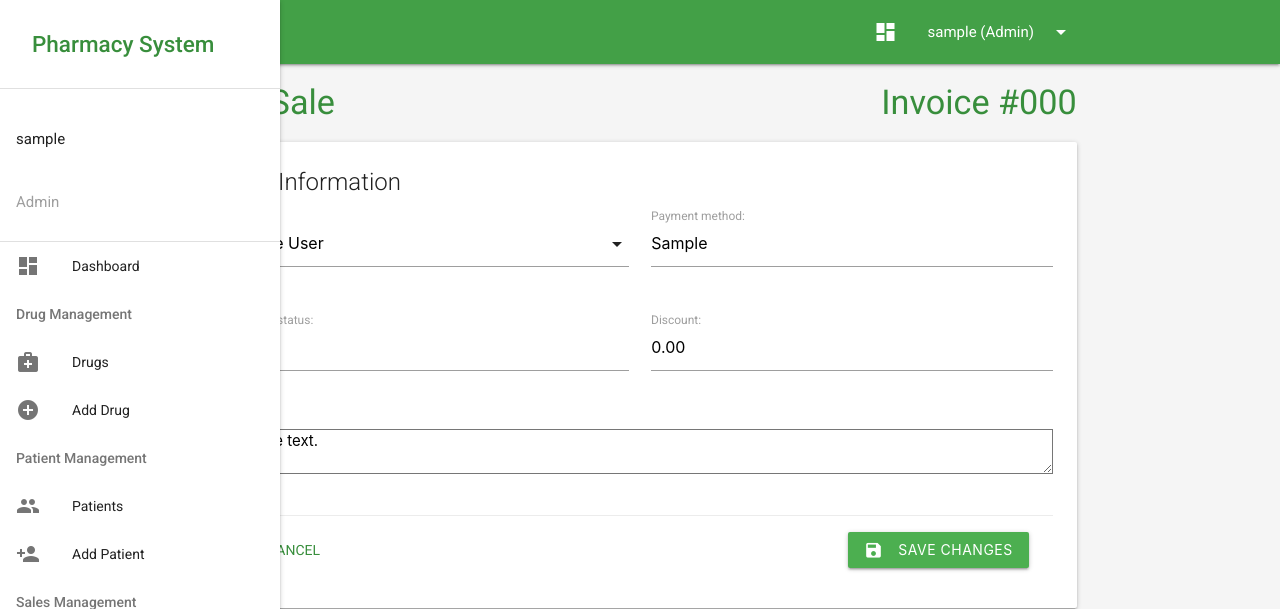
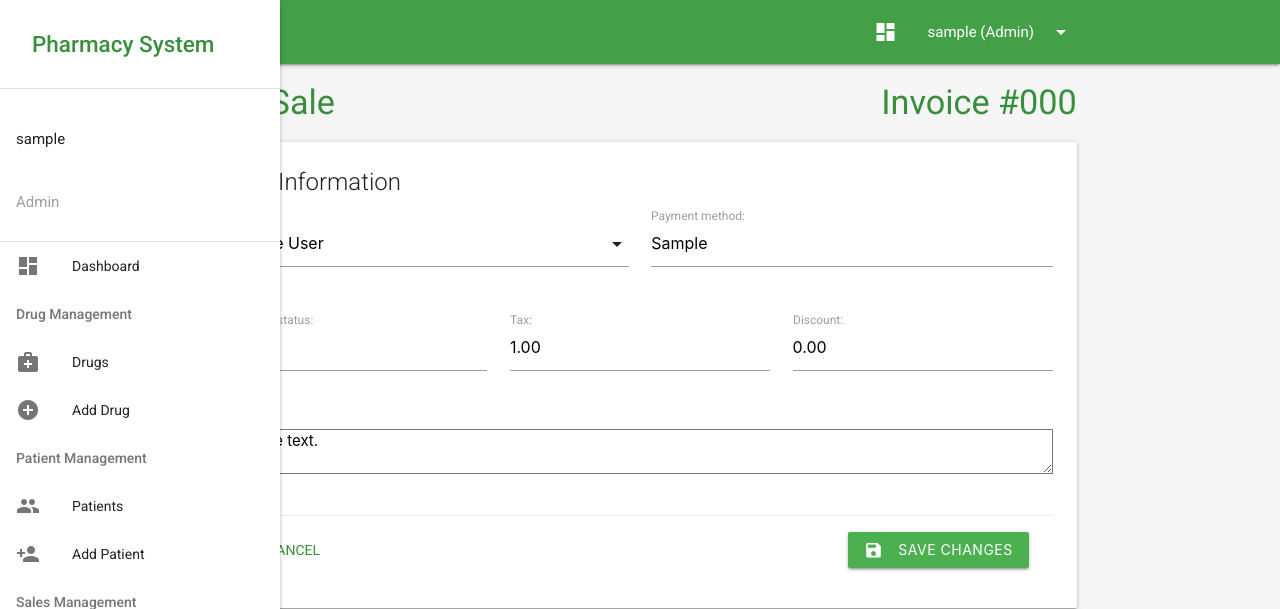
Before and after one commit to PMS12343/take-it, a Django app: page /sales/1/edit/ in a window 1280 px wide. Shown: the top 609 px of the page. Run offline with Django 4.2, Linux system fonts and the light colour scheme; a user stored in the database is signed in; tables that the repository leaves empty hold one stand-in row (values such as "Sample post"); some libraries are stand-ins or nearby versions.

Commit message:
Add a tax field to the sales form and update sale editing to include tax calculations and logging.
Replit-Commit-Author: Agent
Replit-Commit-Session-Id: 3c2daeb6-2392-4764-a541-5070dff4f0ef
Replit-Commit-Screenshot-Url: https://storage.googleapis.com/screenshot-production-us-central1/b4720288-42d9-40bf-9e3c-cc01f7cd26bd/c75bb6fc-c22b-49c2-8658-d5806e2ea86f.jpg

```diff
--- a/pharmacy_app/forms.py
+++ b/pharmacy_app/forms.py
@@ -126,11 +126,12 @@ class SaleForm(forms.ModelForm):
     """Form for creating sales"""
     class Meta:
         model = Sale
-        fields = ['patient', 'payment_method', 'payment_status', 'discount', 'notes']
+        fields = ['patient', 'payment_method', 'payment_status', 'tax', 'discount', 'notes']
         widgets = {
             'patient': forms.Select(attrs={'class': 'form-control'}),
             'payment_method': forms.TextInput(attrs={'class': 'form-control'}),
             'payment_status': forms.TextInput(attrs={'class': 'form-control'}),
+            'tax': forms.NumberInput(attrs={'class': 'form-control', 'step': '0.01'}),
             'discount': forms.NumberInput(attrs={'class': 'form-control', 'step': '0.01'}),
             'notes': forms.Textarea(attrs={'class': 'form-control', 'rows': 3}),
         }
--- a/pharmacy_app/templates/sales/edit.html
+++ b/pharmacy_app/templates/sales/edit.html
@@ -36,7 +36,7 @@
                     </div>
 
                     <div class="row">
-                        <div class="input-field col s12 m6">
+                        <div class="input-field col s12 m4">
                             {{ form.payment_status.label_tag }}
                             {{ form.payment_status }}
                             {% if form.payment_status.errors %}
@@ -44,7 +44,15 @@
                             {% endif %}
                         </div>
 
-                        <div class="input-field col s12 m6">
+                        <div class="input-field col s12 m4">
+                            {{ form.tax.label_tag }}
+                            {{ form.tax }}
+                            {% if form.tax.errors %}
+                            <span class="red-text">{{ form.tax.errors }}</span>
+                            {% endif %}
+                        </div>
+
+                        <div class="input-field col s12 m4">
                             {{ form.discount.label_tag }}
                             {{ form.discount }}
                             {% if form.discount.errors %}
--- a/pharmacy_app/views.py
+++ b/pharmacy_app/views.py
@@ -486,17 +486,38 @@ def sale_edit(request, sale_id):
     """Edit an existing sale"""
     sale = get_object_or_404(Sale, id=sale_id)
     original_discount = sale.discount
+    original_tax = sale.tax
 
     if request.method == 'POST':
         form = SaleForm(request.POST, instance=sale)
         if form.is_valid():
             updated_sale = form.save(commit=False)
 
-            # If discount has changed, recalculate the total amount
-            if updated_sale.discount != original_discount:
+            # If discount or tax has changed, recalculate the total amount
+            if updated_sale.discount != original_discount or updated_sale.tax != original_tax:
                 updated_sale.total_amount = (updated_sale.subtotal + updated_sale.tax) - updated_sale.discount
 
             updated_sale.save()
+
+            # Create log entry for the edit
+            log_message = "Sale edited - "
+            if updated_sale.discount != original_discount:
+                log_message += f"Discount changed from ${original_discount} to ${updated_sale.discount}. "
+            if updated_sale.tax != original_tax:
+                log_message += f"Tax changed from ${original_tax} to ${updated_sale.tax}. "
+
+            # Log changes for each drug in the sale if needed for audit purposes
+            for item in updated_sale.saleitems.all():
+                if item.drug:
+                    InventoryLog.objects.create(
+                        drug=item.drug,
+                        quantity_change=0,  # No quantity change for edits
+                        operation_type='ADJUST',
+                        reference=f"Sale #{updated_sale.invoice_number} edited",
+                        notes=log_message,
+                        user=request.user
+                    )
+
             messages.success(request, f"Sale invoice #{updated_sale.invoice_number} updated successfully.")
             return redirect('sale_detail', sale_id=updated_sale.id)
     else:
```
